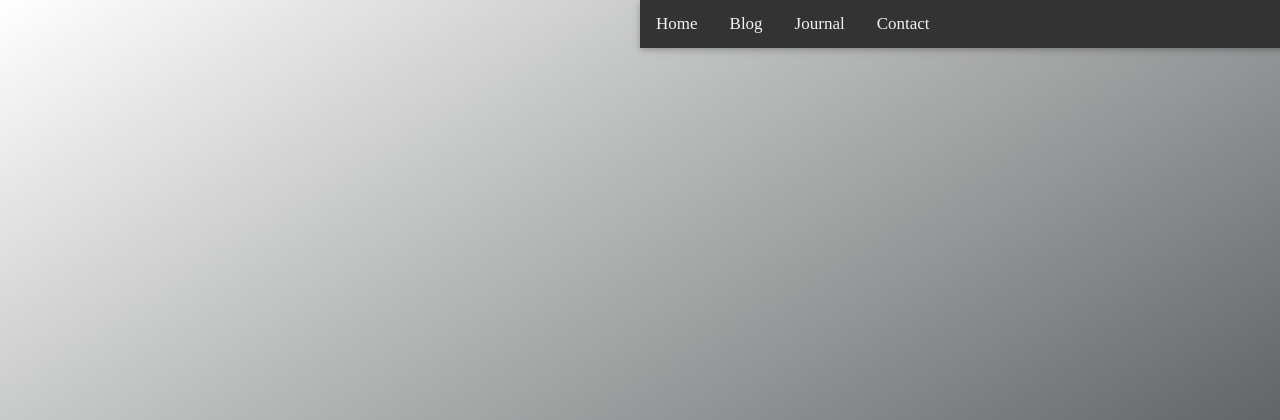
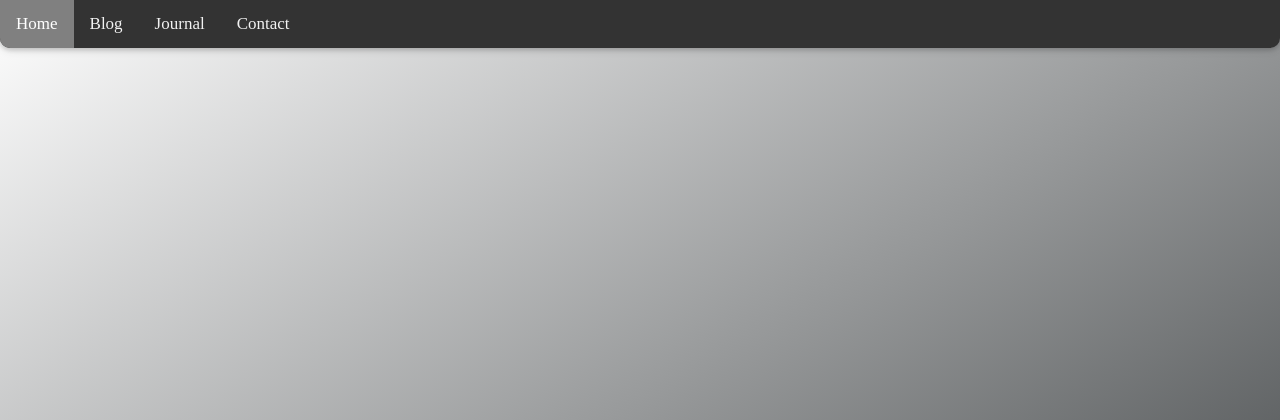
Before and after one commit to s501094/s501094.github.io, a PHP site: page / in a window 1280 px wide; the page is wider, and only the part inside the window is pictured. Shown: the top 420 px of that part. Run offline with PHP 8.4, Linux system fonts and the light colour scheme.

Commit message:
adjust nav bar

```diff
--- a/css/style.css
+++ b/css/style.css
@@ -23,8 +23,10 @@ body{
 }
 .topnav-bar{
 	background-color:#333;
+	border-radius: 0 0 10px 10px;
 	box-shadow: 0 2px 5px 0 rgb(0 0 0 / 16%), 0 2px 10px 0 rgb(0 0 0 / 12%);
 	color: ghostwhite;
+	left:0;
 	overflow: hidden;
 	position: absolute;
 	width:100%;
```
